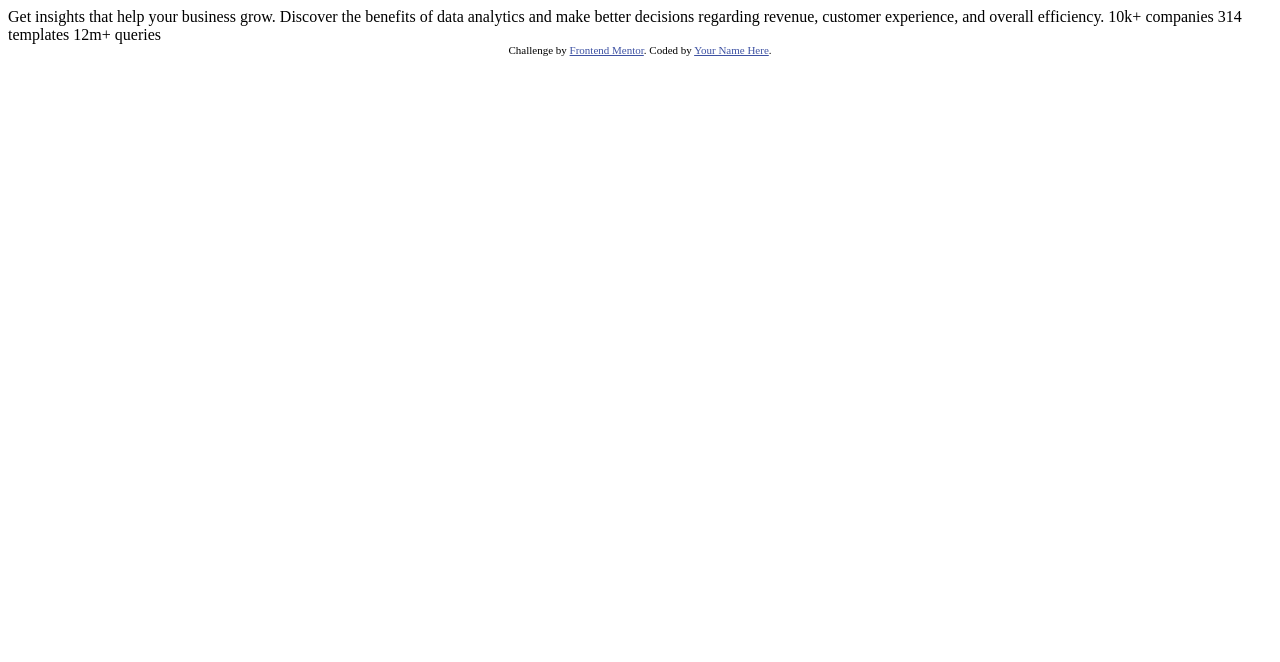
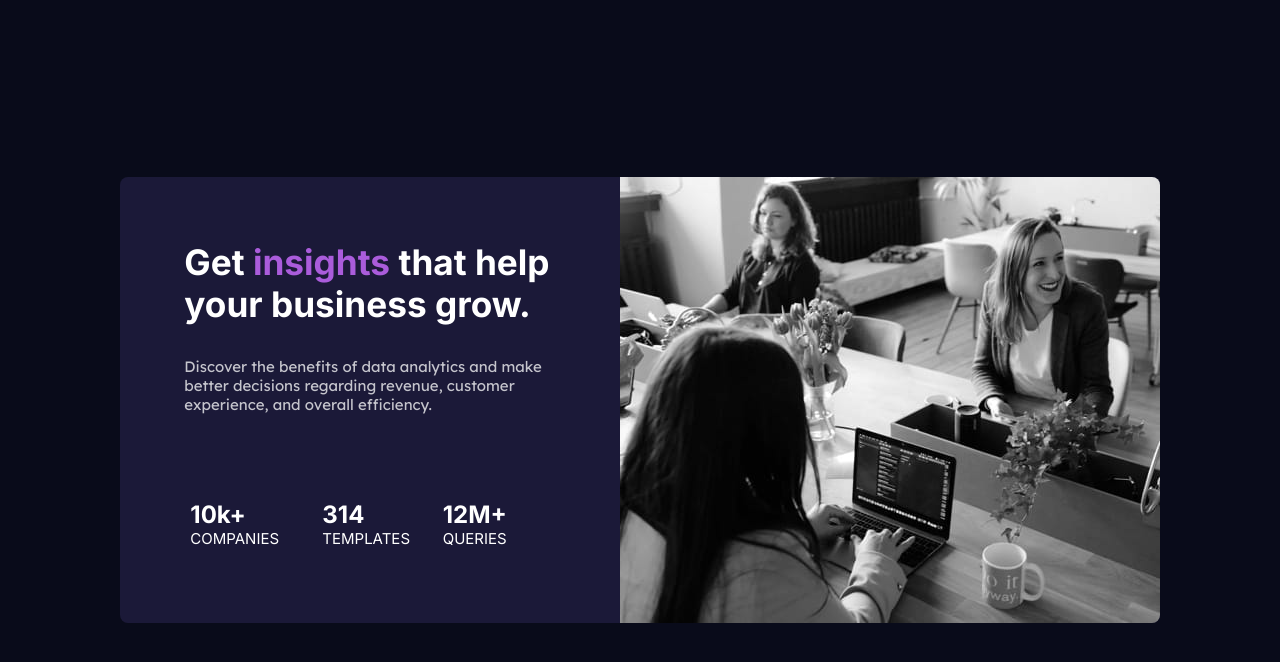
Before and after one commit to DevGabrielRocha/stats-preview-card-component-main, a plain HTML site: page index.html in a window 1280 px wide. Drawn offline with Linux system fonts and the light colour scheme.

Commit message:
Atualizacao
criacao do layout

```diff
--- a/index.html
+++ b/index.html
@@ -2,32 +2,29 @@
 <html lang="en">
 <head>
   <meta charset="UTF-8">
-  <meta name="viewport" content="width=device-width, initial-scale=1.0"> <!-- displays site properly based on user's device -->
-
+  <meta name="viewport" content="width=device-width, initial-scale=1.0">
   <link rel="icon" type="image/png" sizes="32x32" href="./images/favicon-32x32.png">
-
   <title>Frontend Mentor | Stats preview card component</title>
-
-  <!-- Feel free to remove these styles or customise in your own stylesheet 👍 -->
-  <style>
-    .attribution { font-size: 11px; text-align: center; }
-    .attribution a { color: hsl(228, 45%, 44%); }
-  </style>
+<link rel="stylesheet" href="style.css">
 </head>
 <body>
-
-  Get insights that help your business grow.
-
-  Discover the benefits of data analytics and make better decisions regarding revenue, customer
-  experience, and overall efficiency.
-
-  10k+ companies
-  314 templates
-  12m+ queries
-
-  <div class="attribution">
+  <section class="card">
+    <main class="article">
+      <h1>Get <span>insights</span> that help your business grow.</h1>
+      <p>Discover the benefits of data analytics and make better decisions regarding revenue, customer experience, and overall efficiency.</p>
+      <div class="data">
+        <p><span class="spa">10k+</span> COMPANIES</p>
+        <p><span class="spa">314</span> TEMPLATES</p>
+        <p><span class="spa">12M+</span> QUERIES</p>
+      </div>
+    </main>
+    <img src="./images/image-header-desktop.jpg" alt="image" class="image">
+  </section>
+<!--
+  <footer class="attribution">
     Challenge by <a href="https://www.frontendmentor.io?ref=challenge" target="_blank">Frontend Mentor</a>.
     Coded by <a href="#">Your Name Here</a>.
-  </div>
+  </footer>
+  -->
 </body>
 </html>
--- /dev/null
+++ b/style.css
@@ -0,0 +1,77 @@
+@import url('https://fonts.googleapis.com/css2?family=Inter:wght@400;700&display=swap');
+@import url('https://fonts.googleapis.com/css2?family=Lexend+Deca&display=swap');
+
+* {
+    margin: 0px;
+    padding: 0px;
+}
+
+:root {
+--main-background: hsl(233, 47%, 7%);/*(Very dark blue)*/
+--card-background: hsl(244, 38%, 16%);/*(Dark desaturated blue)*/
+--accent: hsl(277, 64%, 61%);/*(Soft-viole)*/
+--White: hsl(0, 0%, 100%);/*(main heading, stats)*/
+--main-paragraph: hsla(0, 0%, 100%, 0.75);/*(Slightly transparent white)*/
+--stat-headings: hsla(0, 0%, 100%, 0.6);/*(Slightly transparent white)*/
+}
+
+body {
+    background-color: var(--main-background);
+    min-height: 100vh;
+    display: flex;
+    justify-content: center;
+    align-items: center;
+    font-size: 15px;
+    color: var(--White);
+}
+
+.card {
+    background-color: var(--card-background);
+    display: flex;
+    max-width: 81.2vw;
+    border-radius: 8px;
+}
+
+.article {
+    padding: 4rem;
+    font-family: "Inter", sans-serif;
+}
+
+.article > h1 {
+    font-size: 2.2rem;
+    font-weight: 700;
+    padding-bottom: 2rem;
+}
+
+.article > h1 > span {
+    color: var(--accent);
+}
+
+.article > p {
+    font-family: "Lexend Deca", sans-serif;
+    color: var(--main-paragraph);
+    font-weight: 400;
+}
+
+.data {
+    margin-top: 5rem;
+    display: flex;
+    font-weight: 400;
+}
+
+.data > p {
+    margin: 6px;
+
+}
+.data > p > .spa {
+    font-size: 1.5rem;
+    font-weight: 700;
+}
+
+.image {
+    border-radius: 0px 8px 8px 0px;
+
+}
+
+.attribution { font-size: 11px; text-align: center; }
+.attribution a { color: hsl(228, 45%, 44%); }
```
